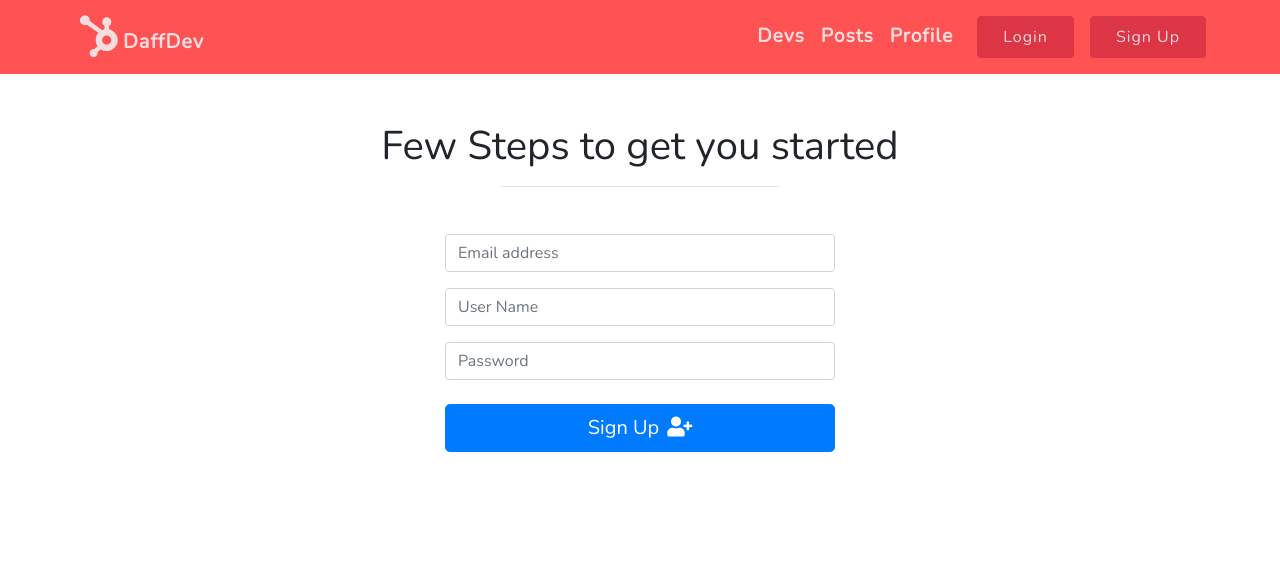
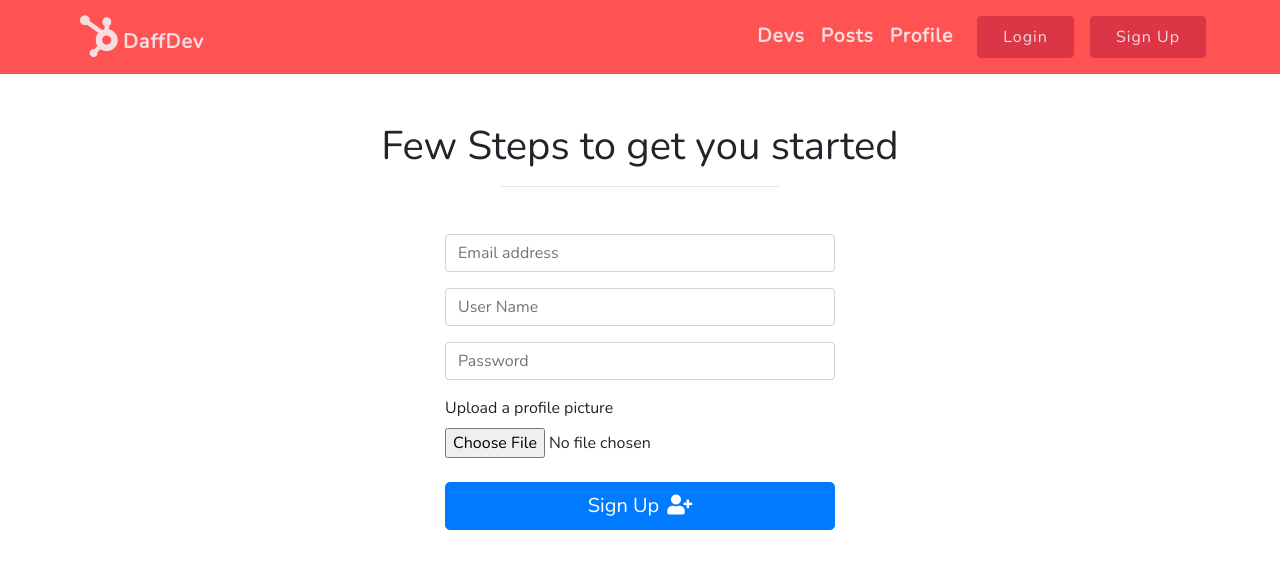
Before and after one commit to aakash1122/daffdev_frontend_REACT, a React (Create React App) app: page /signup in a window 1280 px wide. Shown: the top 568 px of the page. Built offline with nearby package versions, Linux system fonts and the light colour scheme.

Commit message:
added image posting functionality via axios using form data object

```diff
--- a/src/App.js
+++ b/src/App.js
@@ -12,39 +12,8 @@ import Signup from "./components/Signup";
 
 class App extends Component {
   state = {
-    users: [
-      { id: 1, email: "aa@gmail.com", username: "aakash" },
-      { id: 2, email: "aa@gmail.com", username: "aakash" }
-    ],
-    posts: [
-      {
-        id: 1,
-        title: "A brand new post",
-        body:
-          "Lorem ipsum dolor sit amet consectetur adipisicing elit. Sunt vitae nisi inventore voluptatem, itaque nihil numquam nostrum cumque! Quidem dolores saepe temporibus vitae ratione illo, dolorum eligendi voluptatibus neque ad expedita voluptates optio at molestiae. Assumenda dolorum soluta aliquid asperiores? ",
-        image:
-          "https://images.unsplash.com/photo-1546627602-6feaf59bf36e?ixlib=rb-1.2.1&ixid=eyJhcHBfaWQiOjEyMDd9&auto=format&fit=crop&w=701&q=80",
-        created: "12 jan 2018"
-      },
-      {
-        id: 2,
-        title: "A brand new post",
-        body:
-          "Lorem ipsum dolor sit amet consectetur adipisicing elit. Sunt vitae nisi inventore voluptatem, itaque nihil numquam nostrum cumque! Quidem dolores saepe temporibus vitae ratione illo, dolorum eligendi voluptatibus neque ad expedita voluptates optio at molestiae. Assumenda dolorum soluta aliquid asperiores? ",
-        image:
-          "https://images.pexels.com/photos/1033374/pexels-photo-1033374.jpeg?auto=compress&cs=tinysrgb&dpr=2&h=750&w=1260",
-        created: "12 jan 2018"
-      },
-      {
-        id: 3,
-        title: "A brand new post",
-        body:
-          "Lorem ipsum dolor sit amet consectetur adipisicing elit. Sunt vitae nisi inventore voluptatem, itaque nihil numquam nostrum cumque! Quidem dolores saepe temporibus vitae ratione illo, dolorum eligendi voluptatibus neque ad expedita voluptates optio at molestiae. Assumenda dolorum soluta aliquid asperiores? ",
-        image:
-          "https://images.pexels.com/photos/999250/pexels-photo-999250.jpeg?auto=compress&cs=tinysrgb&dpr=2&h=750&w=1260",
-        created: "12 jan 2018"
-      }
-    ],
+    users: [],
+    posts: [],
     isAuthenticated: false
   };
 
--- a/src/components/Signup.js
+++ b/src/components/Signup.js
@@ -5,12 +5,25 @@ export default class Signup extends Component {
   state = {
     email: "",
     password: "",
-    username: ""
+    username: "",
+    userImage: null,
+    error: null
   };
   onSubmit = e => {
     e.preventDefault();
+    const formData = new FormData();
+    formData.append("userImage", this.state.userImage);
+    formData.append("email", this.state.email);
+    formData.append("username", this.state.username);
+    formData.append("password", this.state.password);
+    // const user = {
+    //   email: this.state.email,
+    //   password: this.state.password,
+    //   username: this.state.username,
+    // };
+
     axios
-      .post("http://localhost:5000/signup", this.state, {
+      .post("http://localhost:5000/signup", formData, {
         withCredentials: true
       })
       .then(res => {
@@ -26,13 +39,39 @@ export default class Signup extends Component {
       [e.target.name]: e.target.value
     });
   };
+
+  fileChangeHandler = e => {
+    if (e.target.files[0].size > 1048576) {
+      this.setState({
+        ...this.state,
+        error: "File size is larger than 1Mb"
+      });
+    } else {
+      this.setState(
+        {
+          ...this.state,
+          userImage: e.target.files[0],
+          error: ""
+        },
+        () => {
+          console.log("updated : ", this.state);
+        }
+      );
+    }
+    console.log(e.target.files[0].size);
+  };
+
   render() {
     return (
       <div>
         <div className="container p-fixed mt-5">
           <h1 className="text-center">Few Steps to get you started</h1>
           <hr className="w-25" />
-          <form className="form-signin" onSubmit={this.onSubmit}>
+          <form
+            className="form-signin"
+            onSubmit={this.onSubmit}
+            encType="multipart/form-data"
+          >
             <div className="form-label-group mt-3">
               <input
                 type="email"
@@ -57,16 +96,7 @@ export default class Signup extends Component {
                 onChange={this.onChangeHandler}
               />
             </div>
-            {/* <div className="form-label-group mt-3">
-              <input
-                type="text"
-                className="form-control"
-                placeholder="Image"
-                required={true}
-                name="image"
-              />
-            </div> */}
-            <div className="form-label-group mt-3">
+            <div className="form-label-group mt-3 mb-3">
               <input
                 type="password"
                 id="inputPassword"
@@ -77,7 +107,18 @@ export default class Signup extends Component {
                 onChange={this.onChangeHandler}
               />
             </div>
-
+            <label htmlFor="exampleFormControlFile1">
+              Upload a profile picture
+            </label>
+            <input
+              type="file"
+              className="form-control-file"
+              id="exampleFormControlFile1"
+              name="userImage"
+              accept="image/png, image/jpeg"
+              size="1000000"
+              onChange={this.fileChangeHandler}
+            />
             <button
               className="btn btn-lg btn-primary btn-block mt-4"
               type="submit"
@@ -85,6 +126,11 @@ export default class Signup extends Component {
               Sign Up
               <i className="fas fa-user-plus fa-1x ml-2" />
             </button>
+            {this.state.error ? (
+              <div className="alert alert-danger mt-2" role="alert">
+                {this.state.error}
+              </div>
+            ) : null}
           </form>
         </div>
       </div>
```
Also changed, not shown: 1 other file (tests, documents, lock files or other folders).
